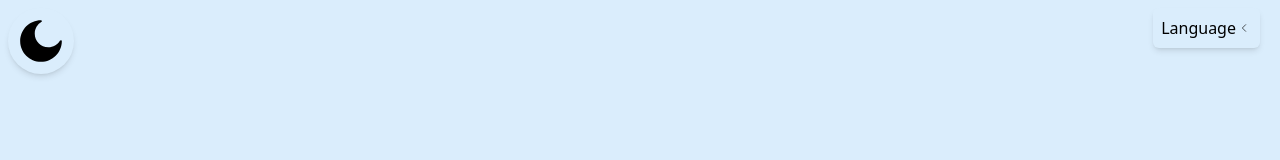
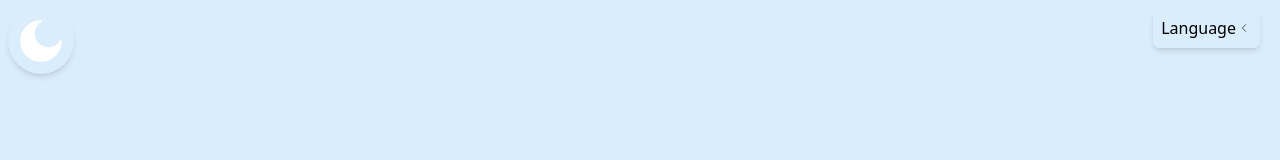
Before and after one commit to ulysses-ck/portfolio-react-next, a Next.js app: page /en in a window 1280 px wide. Shown: the top 160 px of the page. Built offline with nearby package versions, Linux system fonts and the light colour scheme.

Commit message:
style(components): update color themeswitcher icon

```diff
--- a/src/components/ThemeSwitcher/index.tsx
+++ b/src/components/ThemeSwitcher/index.tsx
@@ -24,7 +24,7 @@ export default function ThemeSwitcher({ className }: { className?: string }) {
 				</SVGGenericContainer>
 			) : (
 				<SVGGenericContainer width="50px" height="50px">
-					<SVGMoon color="#000"></SVGMoon>
+					<SVGMoon color="#fff"></SVGMoon>
 				</SVGGenericContainer>
 			)}
 		</button>
```
